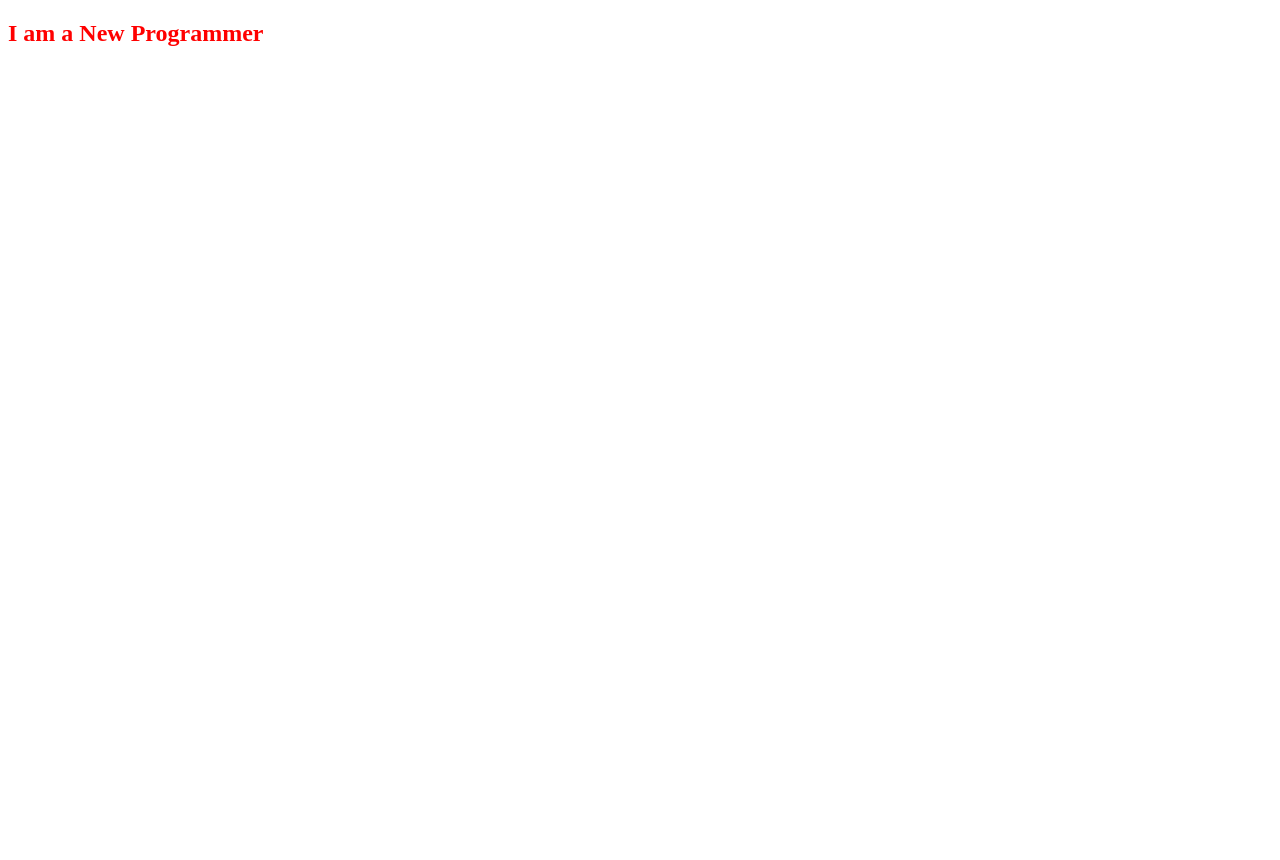
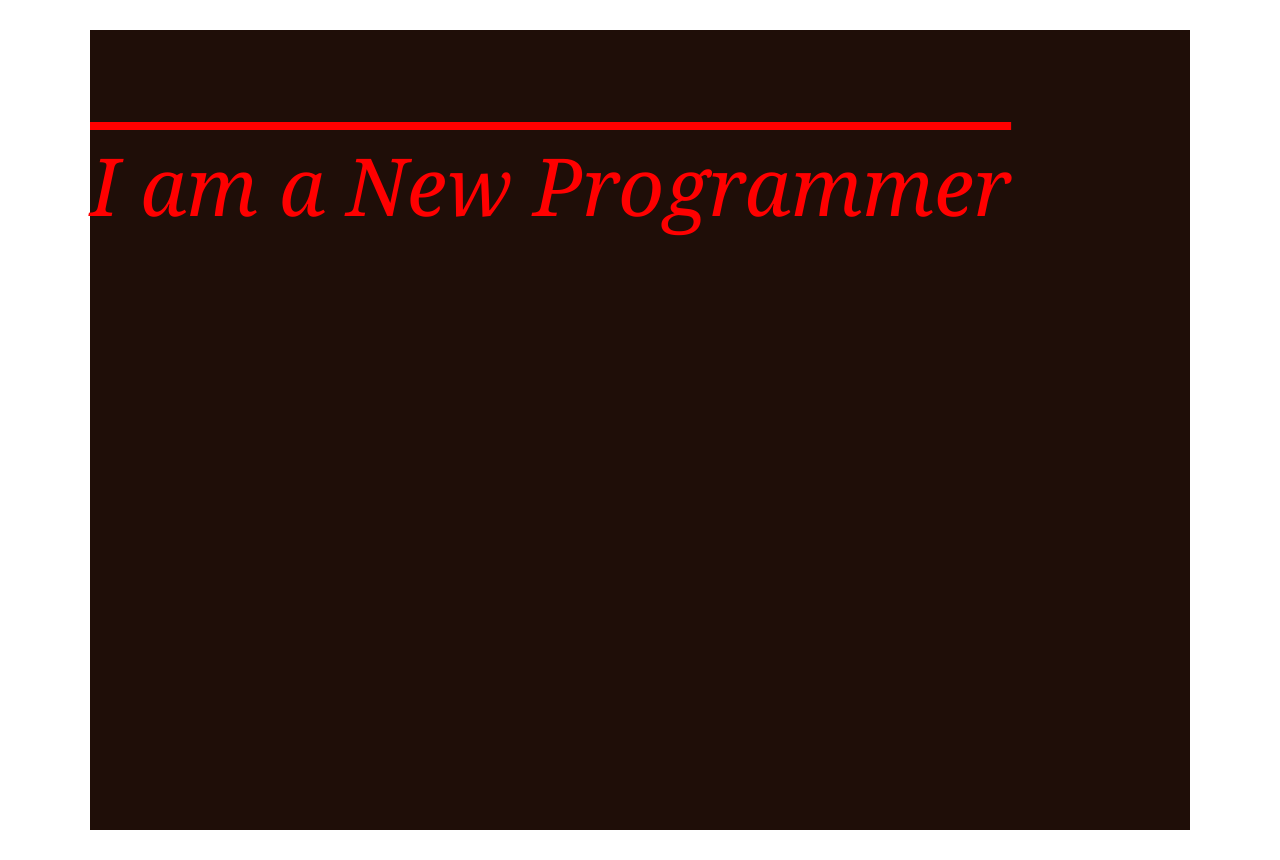
Before and after one commit to surayaahlam/html-and-css-concept, a plain HTML site: page index.html in a window 1280 px wide. Before the commit the page ends 800 px from the top, so only its background shows below. Drawn offline with Linux system fonts and the light colour scheme.

Commit message:
create section with an heading

```diff
--- a/index.html
+++ b/index.html
@@ -8,7 +8,10 @@
     <link rel="shortcut icon" href="https://img.icons8.com/?size=48&id=20909&format=png" type="image/x-icon">
 </head>
 <body>
-    <h2>I am a New Programmer</h2>
+    <div id="heading-parent">
+        <h1>I am a New Programmer</h1>
+
+    </div>
 
 </body>
 </html>
--- a/styles/style.css
+++ b/styles/style.css
@@ -1,3 +1,20 @@
-h2{
+*{
+    margin: 0;
+    padding: 0;
+}
+h1{
     color: red;
+    font-style: italic;
+    font-weight: lighter;
+    font-family: Georgia, 'Times New Roman', Times, serif;
+    text-decoration: overline;
+    font-size: 80px;
 }
+#heading-parent{
+    background-color: rgb(31, 14, 8);
+    height: 600px;
+    padding: 100px 0;
+    width: 1100px;
+    margin: 30px auto;
+
+}
```
